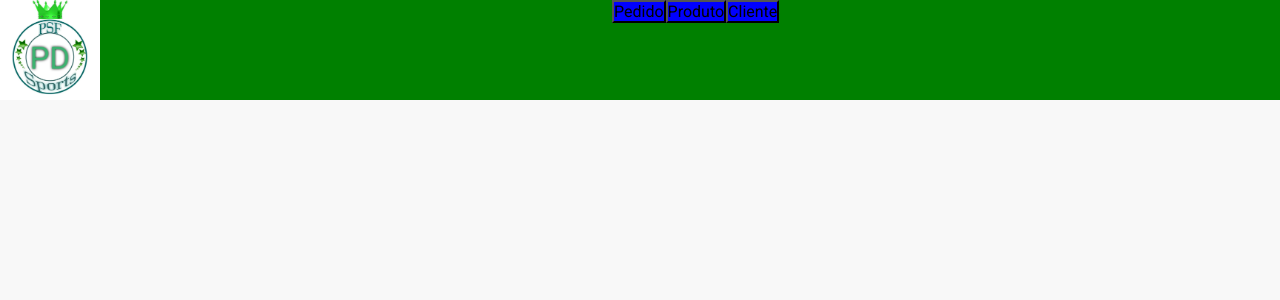
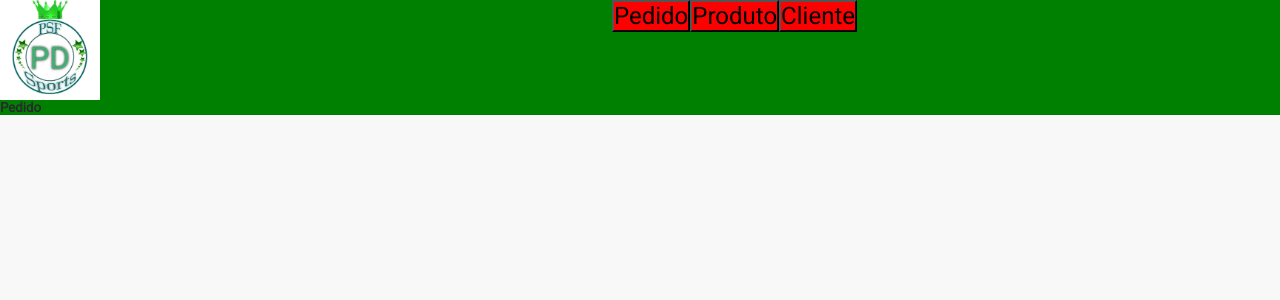
Before and after one commit to rafaelborges26/gerenciamentoCompras-web, a React (Create React App) app: page /dashboard in a window 1280 px wide. Both pictures are taken after a click on the button "Pedido". Shown: the top 300 px of the page. Built offline with nearby package versions, Linux system fonts and the light colour scheme; no server answers.

Commit message:
adding create clients

```diff
--- a/src/components/Button/index.tsx
+++ b/src/components/Button/index.tsx
@@ -1,19 +1,19 @@
-import  React, { ReactNode } from 'react';
+import  React, { ReactNode, ButtonHTMLAttributes } from 'react';
+import { ContainerButton } from './styles'
 
-type ButtonProps = {
-    children?: ReactNode;
+type ButtonProps = ButtonHTMLAttributes<HTMLButtonElement> & {
     name: string;
 }
 
 const Button: React.FC<ButtonProps> = ({name, ...props}: ButtonProps) => {
 
     return (
-        <button
+        <ContainerButton
          {...props}
          type="button"
         >
         {name}
-        </button>
+        </ContainerButton>
     )
 }
 
--- a/src/components/Button/styles.ts
+++ b/src/components/Button/styles.ts
@@ -1,7 +1,12 @@
 import styled from 'styled-components'
 
-export const Container = styled.button`
-    button {
-        font-size: 100px;
-    }
+export const ContainerButton = styled.button`
+
+        font-size: 24px;
+        background: red;
+
+        > button {
+            gap: 10px;
+        }
+
 `
--- a/src/pages/Dashboard/index.tsx
+++ b/src/pages/Dashboard/index.tsx
@@ -1,21 +1,124 @@
-import React from 'react'
+import React, {useState, FormEvent} from 'react'
 import Logo from '../../assets/logo.jpeg';
+import { database } from '../../services/firebase';
 
-import { Container, Header } from './styles'
+import { Container, Header, Content } from './styles'
 
 import Button from '../../components/Button'
 
 const Dashboard: React.FC = () => {
+
+    interface formData {
+        name: string;
+        email: string;
+        cel_number: string;
+        adress: string;
+    }
+
+    const [isOrder, setIsOrder] = useState(false);
+    const [isProduct, setIsProduct] = useState(false);
+    const [isClient, setIsClient] = useState(false);
+    const [name, setName] = useState<string>('');
+    const [email, setEmail] = useState<string>('');
+    const [cel_number, setCel_number] = useState<string>('');
+    const [adress, setAdress] = useState<string>('');
+
+
+    const handleClickOrder = () => {
+        setIsOrder(!isOrder)
+        setIsProduct(false)
+        setIsClient(false)
+    }
+
+    const handleClickProduct = () => {
+        setIsOrder(false)
+        setIsProduct(!isProduct)
+        setIsClient(false)
+    }
+
+    const handleClickClient = () => {
+        setIsOrder(false)
+        setIsProduct(false)
+        setIsClient(!isClient)
+    }
+
+    const handleCreateUser = async (event: FormEvent) => {
+     event.preventDefault()
+
+     //Enviar dados
+     const clientRef = database.ref('clients')
+     const firebaseClient = await clientRef.push({
+         name: name,
+         email: email,
+         cel_number: cel_number,
+         adress: adress,
+         //created_date: new Date()
+     })
+
+     console.log(firebaseClient)
+    }
+
     return (
         <Container>
             <Header>
                     <img src={Logo} alt="Logo"/>
                 <div className="Options">
-                    <Button name="Pedido"/>
-                    <Button name="Produto"/>
-                    <Button name="Cliente"/>
+                    <Button name="Pedido" id="order" onClick={handleClickOrder} />
+                    <Button name="Produto" id="product" onClick={handleClickProduct}/>
+                    <Button name="Cliente" id="client" onClick={handleClickClient}/>
                 </div>
             </Header>
+
+            <Content>
+                { isOrder && (
+                    <h5>Pedido</h5>
+                    )
+                }
+                { isProduct && <h5>Product</h5> }
+                { isClient && (
+                    <>
+                    <h5>Cliente</h5>
+                    <form onSubmit={handleCreateUser}>
+                        <label>Nome</label>
+                        <input
+                            type="text"
+                            placeholder="Name"
+                            id="name"
+                            onChange={event => setName(event.target.value)}
+                        />
+                        <label>E-mail</label>
+                        <input
+                            type="text"
+                            placeholder="E-mail"
+                            id="email"
+                            onChange={event => setEmail(event.target.value)}
+                         />
+
+                        <label>Telefone celular</label>
+                        <input
+                            type="text"
+                            placeholder="Celular"
+                            id="cel_number"
+                            onChange={event => setCel_number(event.target.value)}
+                        />
+
+                        <label>Endereço</label>
+                        <input
+                            type="text"
+                            placeholder="Endereço"
+                            id="adress"
+                            onChange={event => setAdress(event.target.value)}
+                        />
+
+                        <button type="submit">Criar Cliente</button>
+                    </form>
+
+                    </>
+                )
+                }
+
+            </Content>
+
         </Container>
     )
 }
--- a/src/pages/Dashboard/styles.ts
+++ b/src/pages/Dashboard/styles.ts
@@ -21,11 +21,9 @@ export const Header = styled.header`
 
     .Options {
         gap: 100px;
+    }
+`
 
-        button {
-            background: blue;;
-        }
-    }
-
+export const Content = styled.div`
 
 `
```
